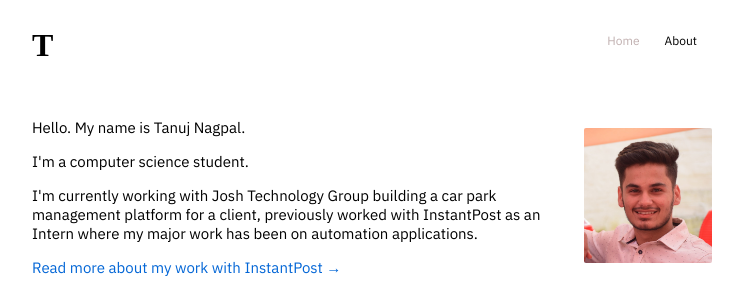
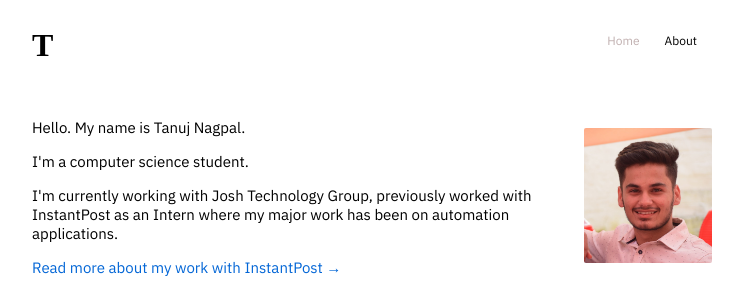
Before and after one commit to tanuj101/personal-web-space, a Nuxt app: page /about in a window 1280 px wide. Shown: the top 293 px of the page, without its empty margins (263-1016 px from the left). Built offline with nearby package versions, Linux system fonts and the light colour scheme; a web font is replaced by a local one.

Commit message:
Update index.vue

```diff
--- a/pages/about/index.vue
+++ b/pages/about/index.vue
@@ -12,7 +12,7 @@
     <p>Hello. My name is Tanuj Nagpal.</p>
     <p>I'm a computer science student.</p>
     <p>
-      I'm currently working with Josh Technology Group building a car park management platform for a client, previously worked with
+      I'm currently working with Josh Technology Group, previously worked with
       InstantPost as an Intern where my major
       work has been on automation applications.
       <br />
```
